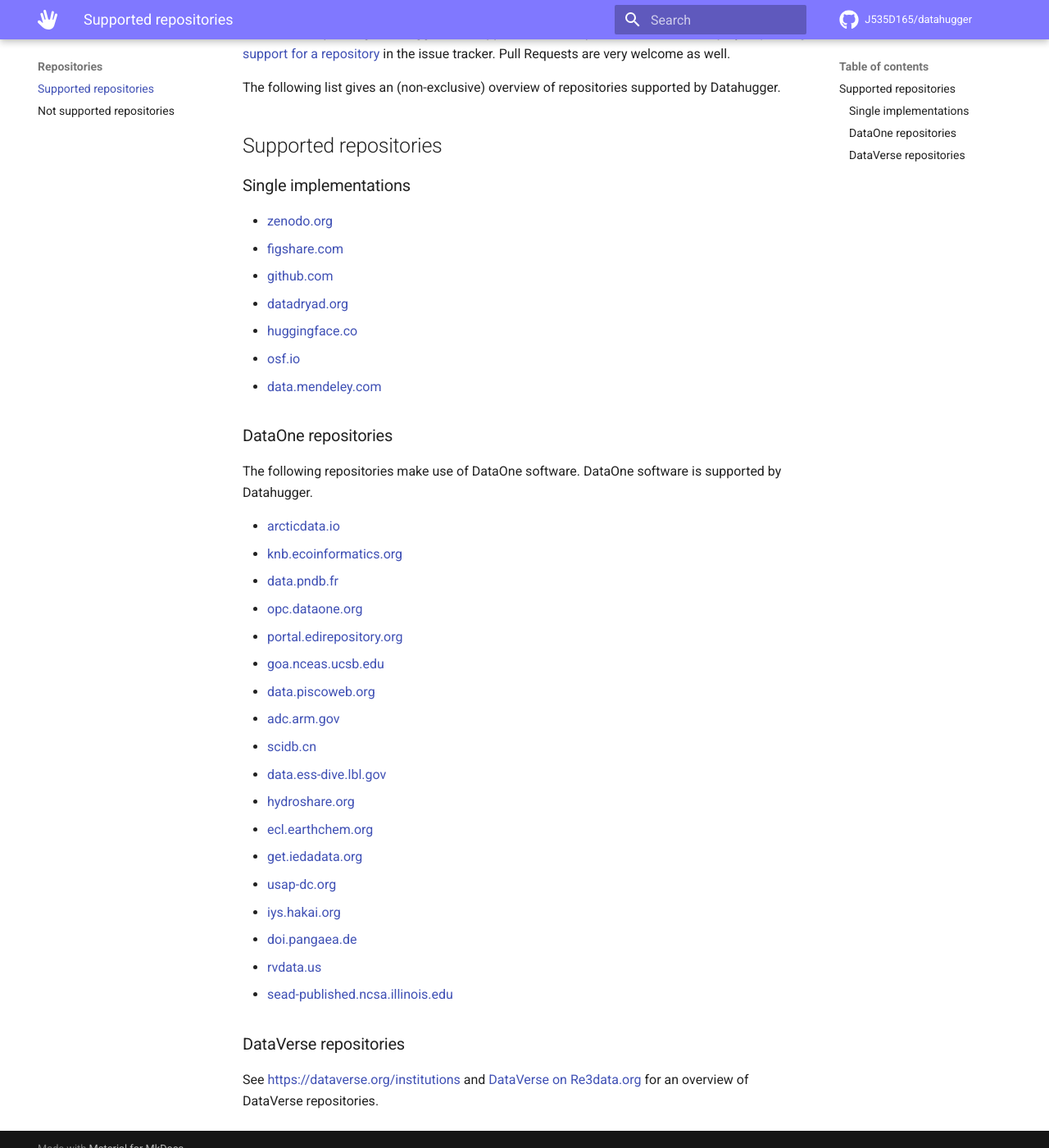
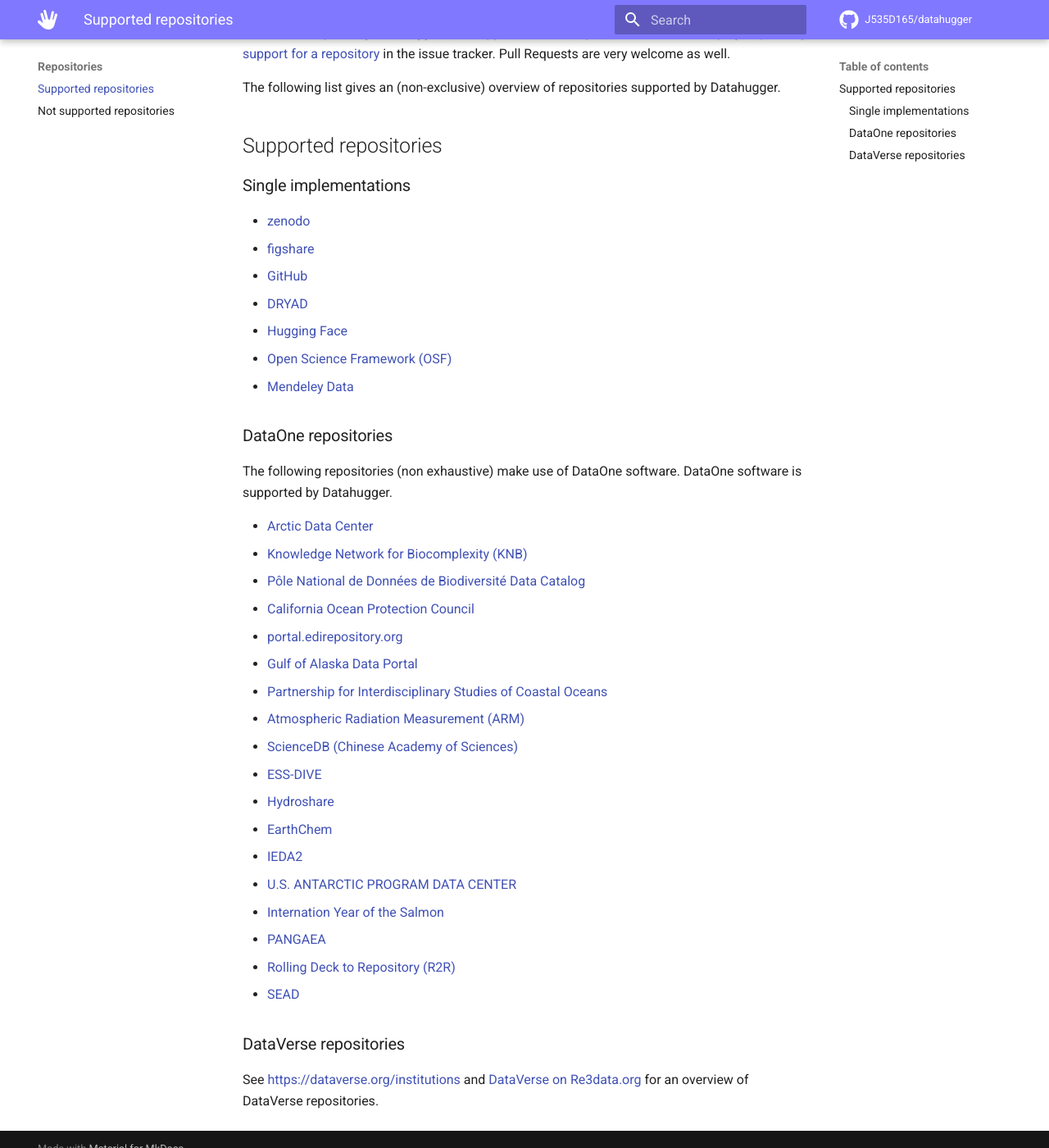
Before and after one commit to J535D165/datahugger, an MkDocs documentation site: the page built from docs/repositories.md, in a window 1280 px wide and 1400 px high, scrolled down 526 px. Shown: the whole window at 82% size. Built offline with MkDocs 1.6.1 and Material for MkDocs 9.7.7, drawn with Linux system fonts in a browser that asks for light colours; comment, search, counter and statistics services are not loaded.

Commit message:
Update link text for supported repositories

```diff
--- a/docs/repositories.md
+++ b/docs/repositories.md
@@ -1,8 +1,8 @@
 # Supported repositories
 
-Datahugger offers support for more than [150 generic and specific (scientific) repositories](https://github.com/J535D165/datahugger/blob/main/docs/repositories.md) (and more to come!).
+Datahugger offers support for more than [150 generic and specific (scientific) repositories](https://j535d165.github.io/datahugger/repositories) (and more to come!).
 
-[![Datahugger support Zenodo, Dataverse, DataOne, GitHub, FigShare, HuggingFace, Mendeley Data, Dryad, OSF, and many more](images/logos.png)](https://github.com/J535D165/datahugger/blob/main/docs/repositories.md)
+![Datahugger support Zenodo, Dataverse, DataOne, GitHub, FigShare, HuggingFace, Mendeley Data, Dryad, OSF, and many more](images/logos.png)
 
 We are still expanding Datahugger with support for more repositories. You can
 help by [requesting support for a repository](https://github.com/J535D165/datahugger/issues/new/choose) in the issue tracker. Pull Requests are very
@@ -16,38 +16,38 @@
 
 ### Single implementations
 
-- [zenodo.org](https://zenodo.org)
-- [figshare.com](https://figshare.com)
-- [github.com](https://github.com)
-- [datadryad.org](https://datadryad.org)
-- [huggingface.co](https://huggingface.co)
-- [osf.io](https://osf.io)
-- [data.mendeley.com](https://data.mendeley.com)
+- [zenodo](https://zenodo.org)
+- [figshare](https://figshare.com)
+- [GitHub](https://github.com)
+- [DRYAD](https://datadryad.org)
+- [Hugging Face](https://huggingface.co)
+- [Open Science Framework (OSF)](https://osf.io)
+- [Mendeley Data](https://data.mendeley.com)
 
 
 ### DataOne repositories
 
-The following repositories make use of DataOne software. DataOne software is
-supported by Datahugger.
+The following repositories (non exhaustive) make use of DataOne software.
+DataOne software is supported by Datahugger.
 
-- [arcticdata.io](https://arcticdata.io)
-- [knb.ecoinformatics.org](https://knb.ecoinformatics.org)
-- [data.pndb.fr](https://data.pndb.fr)
-- [opc.dataone.org](https://opc.dataone.org)
+- [Arctic Data Center](https://arcticdata.io)
+- [Knowledge Network for Biocomplexity (KNB)](https://knb.ecoinformatics.org)
+- [Pôle National de Données de Biodiversité Data Catalog](https://data.pndb.fr)
+- [California Ocean Protection Council](https://opc.dataone.org)
 - [portal.edirepository.org](https://portal.edirepository.org)
-- [goa.nceas.ucsb.edu](https://goa.nceas.ucsb.edu)
-- [data.piscoweb.org](https://data.piscoweb.org)
-- [adc.arm.gov](https://adc.arm.gov)
-- [scidb.cn](https://scidb.cn)
-- [data.ess-dive.lbl.gov](https://data.ess-dive.lbl.gov)
-- [hydroshare.org](https://hydroshare.org)
-- [ecl.earthchem.org](https://ecl.earthchem.org)
-- [get.iedadata.org](https://get.iedadata.org)
-- [usap-dc.org](https://usap-dc.org)
-- [iys.hakai.org](https://iys.hakai.org)
-- [doi.pangaea.de](https://doi.pangaea.de)
-- [rvdata.us](https://rvdata.us)
-- [sead-published.ncsa.illinois.edu](https://sead-published.ncsa.illinois.edu)
+- [Gulf of Alaska Data Portal](https://goa.nceas.ucsb.edu)
+- [Partnership for Interdisciplinary Studies of Coastal Oceans](https://data.piscoweb.org)
+- [Atmospheric Radiation Measurement (ARM)](https://adc.arm.gov)
+- [ScienceDB (Chinese Academy of Sciences)](https://scidb.cn)
+- [ESS-DIVE](https://data.ess-dive.lbl.gov)
+- [Hydroshare](https://hydroshare.org)
+- [EarthChem](https://ecl.earthchem.org)
+- [IEDA2](https://get.iedadata.org)
+- [U.S. ANTARCTIC PROGRAM DATA CENTER](https://usap-dc.org)
+- [Internation Year of the Salmon](https://iys.hakai.org)
+- [PANGAEA](https://doi.pangaea.de)
+- [Rolling Deck to Repository (R2R)](https://rvdata.us)
+- [SEAD](https://sead-published.ncsa.illinois.edu)
 
 ### DataVerse repositories
 
```
